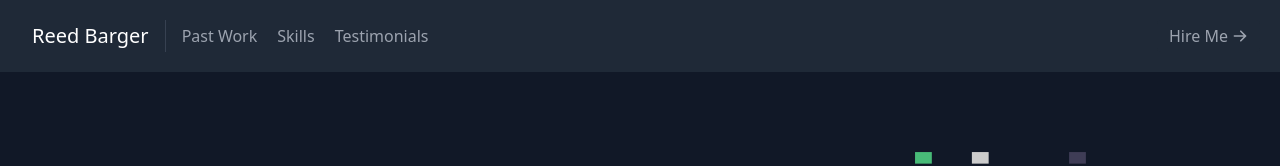
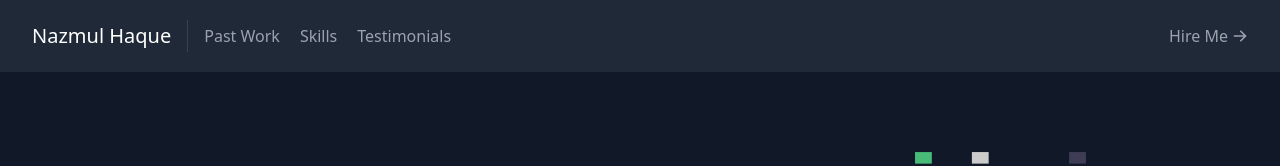
Before and after one commit to bpinazmul18/portfolio-v2, a React (Create React App) app: page / in a window 1280 px wide. Shown: the top 166 px of the page. Built offline with nearby package versions, Linux system fonts and the light colour scheme.

Commit message:
Working on navbar.

```diff
--- a/src/components/Navbar.js
+++ b/src/components/Navbar.js
@@ -7,7 +7,7 @@ const Navbar = () => {
       <div className="container mx-auto flex flex-wrap p-5 flex-col md:flex-row items-center">
         <a className="title-font font-medium text-white mb-4 md:mb-0">
           <a href="#about" className="ml-3 text-xl">
-            Reed Barger
+            Nazmul Haque
           </a>
         </a>
         <nav className="md:mr-auto md:ml-4 md:py-1 md:pl-4 md:border-l md:border-gray-700	flex flex-wrap items-center text-base justify-center">
@@ -22,8 +22,9 @@ const Navbar = () => {
           </a>
         </nav>
         <a
-          href="#contact"
+          href="https://www.upwork.com/freelancers/~01b18bdb33d779bf10"
           className="inline-flex items-center bg-gray-800 border-0 py-1 px-3 focus:outline-none hover:bg-gray-700 rounded text-base mt-4 md:mt-0"
+          target="_blank"
         >
           Hire Me
           <ArrowRightIcon className="w-4 h-4 ml-1" />
```
